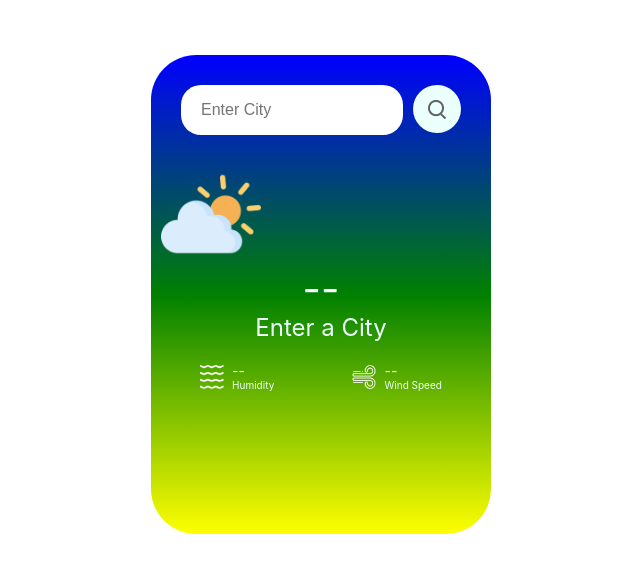
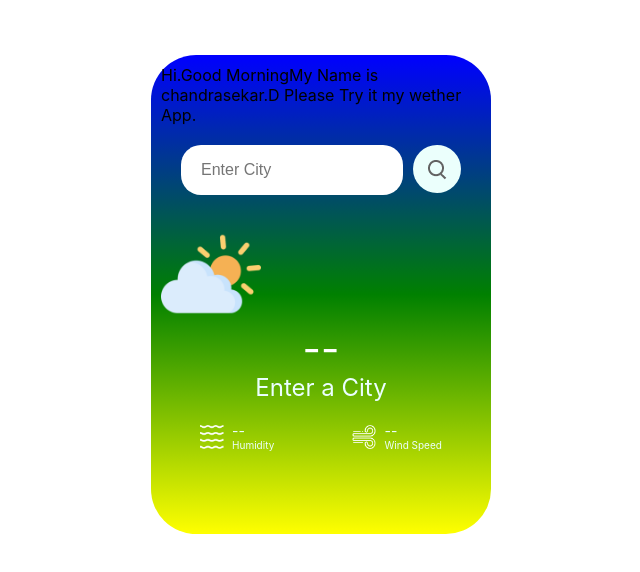
Before and after one commit to chandrasekar-canvas/weatherapps, a React (Create React App) app: page / in a window 1280 px wide. Shown: the top 572 px of the page, without its empty margins (319-959 px from the left). Built offline with nearby package versions, Linux system fonts and the light colour scheme.

Commit message:
Update WetherApp.jsx

```diff
--- a/src/components/WetherApp/WetherApp.jsx
+++ b/src/components/WetherApp/WetherApp.jsx
@@ -60,9 +60,19 @@ const WetherApp = () => {
     else if (["13d","13n"].includes(iconCode)) setWicon(snow_icon);
     else setWicon(clear_icon);
   };
+  const getGreeting = () => {
+  const hour = new Date().getHours();
+  if (hour >= 5 && hour < 12) return "Good Morning";
+  else if (hour >= 12 && hour < 17) return "Good Afternoon";
+  else if (hour >= 17 && hour < 21) return "Good Evening";
+  else return "Good Night";
+};
+
 
   return (
     <div className='container'>
+      <div className="greeting">Hi.{getGreeting()}My Name is chandrasekar.D Please Try it my wether App.</div>
+
       <section>
         <div className='top-bar'>
           <input
```
